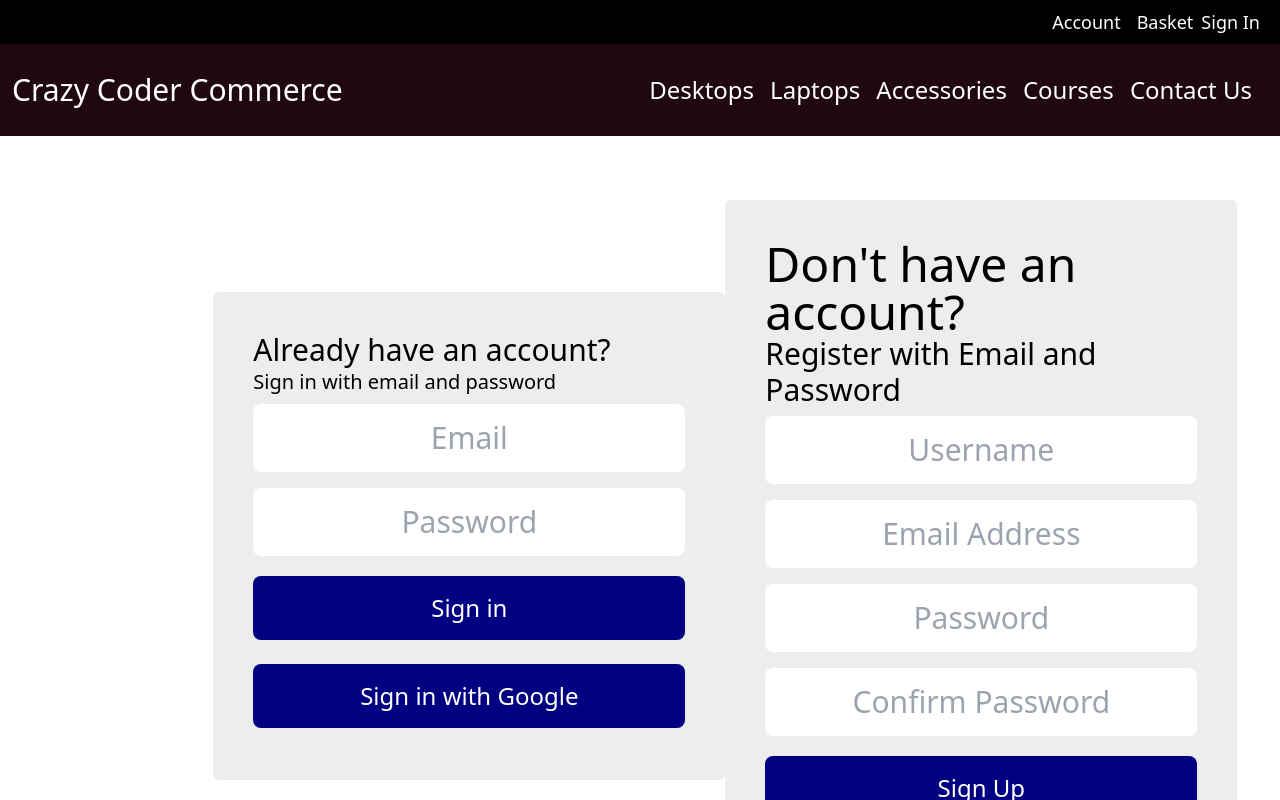
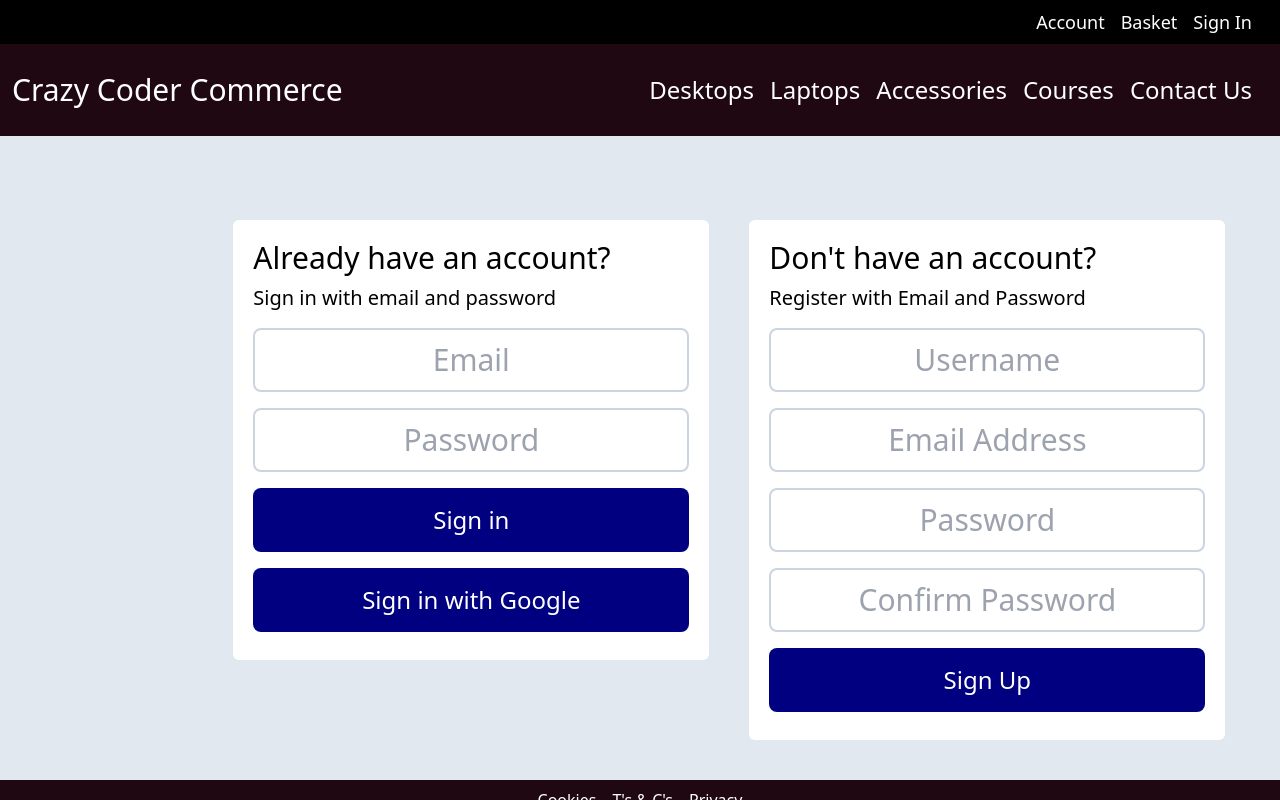
Before and after one commit to LMBroadhurst/crazy-coder-commerce, a React (Create React App) app: page /auth in a window 1280 px wide. Shown: the top 800 px of the page. Built offline with nearby package versions, Linux system fonts and the light colour scheme; no server answers.

Commit message:
more sitewide CSS improvements

```diff
--- a/src/Routes/Authentication.tsx
+++ b/src/Routes/Authentication.tsx
@@ -8,17 +8,21 @@ import LogIn from '../components/LogIn/LogIn.js';
 const Authentication = () => {
   return (
     <>
-        <section className='max-h-screen'>
+        <section className=''>
             <HeaderPrimary />
-            <section className='flex flex-col w-8/12 mx-auto lg:h-screen'>
+            <section className='flex flex-col bg-slate-200'>
 
-              <div className="flex flex-col justify-around items-start my-auto  lg:flex-row">
+                <div className='w-11/12 mx-auto lg:w-8/12'>
 
-                <LogIn />
+                  <div className="flex flex-col mx-auto items-center justify-evenly py-5 lg:items-start lg:pt-16 lg:flex-row lg:justify-around">
 
-                <Register />
+                    <LogIn />
 
-              </div>
+                    <Register />
+
+                  </div>
+
+                </div>
 
               </section>
             <FooterPrimary />
--- a/src/Routes/Shop.js
+++ b/src/Routes/Shop.js
@@ -12,7 +12,7 @@ const Shop = () => {
         <>
             <HeaderPrimary />
                 <section className="py-3 bg-slate-300">
-                    <div className="w-10/12 mx-auto grid grid md:grid-cols-2 xl:grid-cols-3">
+                    <div className="w-10/12 mx-auto grid md:grid-cols-2 xl:grid-cols-3">
                         {products.map( product => {
                             return <ProductCard product={product} key={product.id}/>
                         })}
--- a/src/components/Button/ButtonA.css
+++ b/src/components/Button/ButtonA.css
@@ -1,19 +1,9 @@
 .default-btn-styling {
     background-color: black;
     color: white;
-    padding: 0.5rem 1rem;
-    border-radius: 0.5rem;
-    margin: 0.75rem 0;
-    font-size: 1.5rem;
-    line-height: 2rem;
 }
 
 .google-sign-in {
     background-color: navy;
     color: white;
-    padding: 1rem 1rem;
-    border-radius: 0.5rem;
-    margin: 0.75rem 0;
-    font-size: 1.5rem;
-    line-height: 2rem;
 }
--- a/src/components/Button/ButtonA.jsx
+++ b/src/components/Button/ButtonA.jsx
@@ -12,7 +12,7 @@ const ButtonA = ( {type, buttonStyle, text, ...otherProps} ) => {
     <>
         <button
           type={type}
-          className={`${BUTTON_STYLES[buttonStyle]}`}
+          className={`${BUTTON_STYLES[buttonStyle]} p-4 rounded-lg my-2 text-xl md:text-2xl`}
           {...otherProps}
         >
         {text}
--- a/src/components/FormInput/FormInput.jsx
+++ b/src/components/FormInput/FormInput.jsx
@@ -5,7 +5,7 @@ const FormInput = ( {placeholder, ...otherProps} ) => {
     <>
         <input
             placeholder={placeholder}
-            className="my-2 py-4 text-3xl text-center rounded-lg"
+            className="my-2 py-3 text-xl text-center rounded-lg border-2 border-slate-300 md:text-3xl"
             {...otherProps}
         />
     </>
--- a/src/components/HeaderPrimary/HeaderPrimary.js
+++ b/src/components/HeaderPrimary/HeaderPrimary.js
@@ -27,8 +27,8 @@ const HeaderPrimary = () => {
             <span className="px-2">Account</span>
             <span className="px-2">Basket</span>
             {
-              currentUser ? <span onClick={signOutUser} className="px-2">Sign Out</span>
-                : <span><Link to="/auth">Sign In</Link></span>
+              currentUser ? <span onClick={signOutUser} className="pl-2 lg:pr-2">Sign Out</span>
+                : <span className="pl-2 lg:pr-2"><Link to="/auth">Sign In</Link></span>
             }
 
         </section>
--- a/src/components/LogIn/LogIn.js
+++ b/src/components/LogIn/LogIn.js
@@ -53,10 +53,11 @@ const LogIn = () => {
 
   return (
     <>
-        <div className='flex flex-col justify-center items-stretch my-auto bg-[#EDEDED] p-10 rounded-md'>
+        <div className='flex flex-col justify-center items-stretch bg-white p-5 m-5 rounded-md'>
+
             <h2 className="text-3xl">Already have an account?</h2>
 
-            <h2 className="text-xl">Sign in with email and password</h2>
+            <h2 className="text-xl py-2">Sign in with email and password</h2>
 
             <form className='flex flex-col justify-center' onSubmit={handleSubmit}>
 
--- a/src/components/Register/Register.js
+++ b/src/components/Register/Register.js
@@ -47,13 +47,13 @@ const Register = () => {
 
   return (
     <>
-      <div className='flex flex-col justify-center items-stretch bg-[#EDEDED] rounded-md p-10'>
+      <div className='flex flex-col justify-center items-stretch bg-white rounded-md m-5 p-5'>
 
-        <h2 className="text-5xl">Don't have an account?</h2>
+        <h2 className="text-3xl">Don't have an account?</h2>
 
-        <span className="text-3xl">Register with Email and Password</span>
+        <span className="text-xl py-2">Register with Email and Password</span>
 
-        <form className='flex flex-col justify-center items-stretch'  onSubmit={handleSubmit}>
+        <form className='flex flex-col justify-center'  onSubmit={handleSubmit}>
 
           <FormInput
             placeholder="Username"
```
